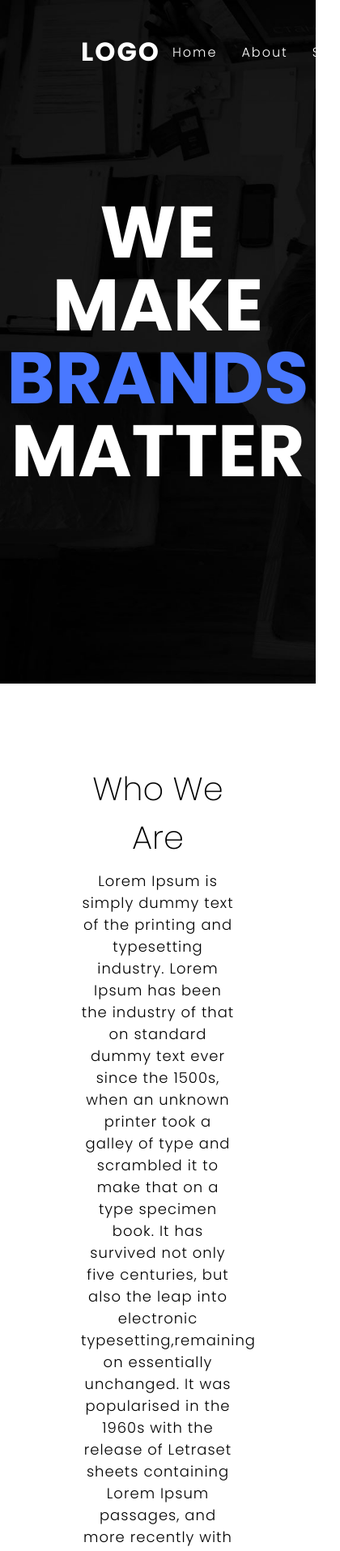
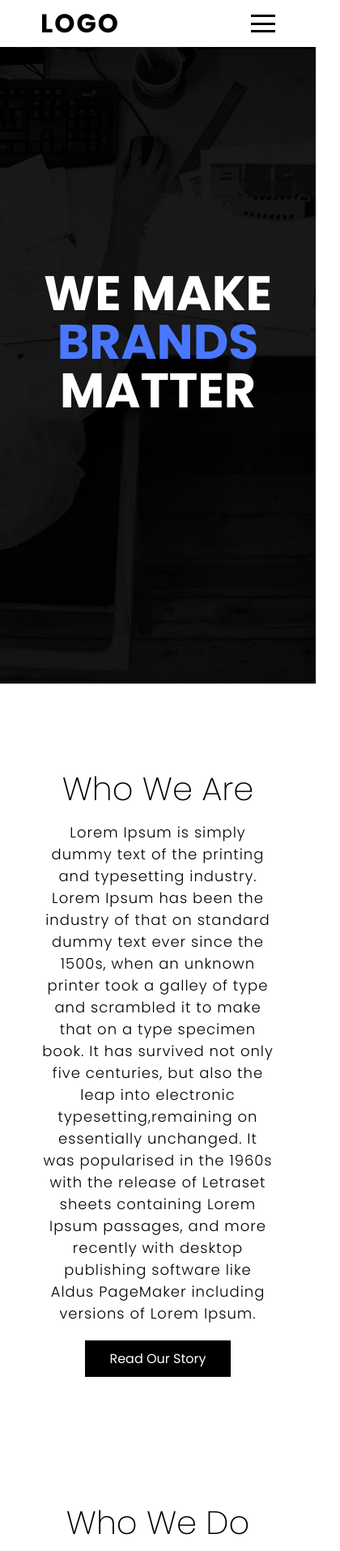
Before and after one commit to nelsonwenner/react-website-design, a React (Create React App) app: page / in a window 390 px wide. Shown: the top 1915 px of the page at 81% size, 420 px wide, since content can reach past the window. Built offline with nearby package versions, Linux system fonts and the light colour scheme.

Commit message:
chore: project finish

```diff
--- a/src/components/about/style.css
+++ b/src/components/about/style.css
@@ -40,3 +40,11 @@ p {
     text-decoration: none;
     color: #fff;
 }
+
+/* Media Query */
+@media (max-width: 992px) {
+
+    .sec {
+        padding: 100px 50px 50px 50px;
+    }
+}
--- a/src/components/banner/style.css
+++ b/src/components/banner/style.css
@@ -20,3 +20,29 @@
 .banner h2 span {
     color: #4978ff;
 }
+
+.banner {
+    background-position: center;
+}
+
+.banner h2 {
+    font-size: 60px;
+    padding: 0 50px;
+}
+
+/* Media Query */
+@media (max-width: 992px) {
+
+    .banner {
+        background-position: center;
+    }
+
+    .banner h2 {
+        font-size: 60px;
+        padding: 0 50px;
+    }
+
+    .sec {
+        padding: 100px 50px 50px 50px;
+    }
+}
--- /dev/null
+++ b/src/components/contact/Contact.js
@@ -0,0 +1,57 @@
+import React, { Component } from 'react';
+import './style.css';
+
+import facebook from '../../assets/img/facebook.png';
+import twitter from '../../assets/img/twitter.png';
+import linkedin from '../../assets/img/linkedin.png';
+
+
+class Contact extends Component {
+
+    render() {
+        return (
+            <section className="sec contact" id="contact">
+                <div className="content-contact">
+                    <div className="mxw800">
+                        <h3>Send Us Message</h3>
+                        <p>
+                            Lorem Ipsum is simply dummy text of the printing and typesetting industry.
+                        </p>
+                    </div>
+                    <div className="contactForm">
+                        <form>
+                            <div className="row100">
+                                <div className="inputBox50">
+                                    <input type="text" name="" placeholder="Full Name"></input>
+                                </div>
+                                <div className="inputBox50">
+                                    <input type="text" name="" placeholder="Email Address"></input>
+                                </div>
+                            </div>
+                            <div className="row100">
+                                <div className="inputBox100">
+                                    <textarea placeholder="Message"></textarea>
+                                </div>
+                            </div>
+                            <div className="row100">
+                                <div className="inputBox100">
+                                    <input type="submit" name="" value="Send"></input>
+                                </div>
+                            </div>
+                        </form>
+                    </div>
+                    <div className="sci">
+                        <ul>
+                            <li><a href="#"><img src={facebook}></img></a></li>
+                            <li><a href="#"><img src={twitter}></img></a></li>
+                            <li><a href="#"><img src={linkedin}></img></a></li>
+                        </ul>
+                    </div>
+                    <p className="copyright">Copyright © Developer by <a href="#">Nelson Dias</a></p>
+                </div>
+            </section>
+        );
+    }
+}
+
+export default Contact;
--- /dev/null
+++ b/src/components/contact/style.css
@@ -0,0 +1,163 @@
+.sec {
+    background: #fff;
+    padding: 100px;
+    min-height: 100vh;
+    display: flex;
+    justify-content: center;
+    align-items: center;
+}
+
+.sec .content-contact {
+    position: relative;
+    text-align: center;
+    width: 100%;
+}
+
+.mxw800 {
+    max-width: 800px;
+    margin: 0 auto;
+}
+
+h3 {
+    font-size: 40px;
+    font-weight: 200;
+    margin-bottom: 10px;
+}
+
+p {
+    position: relative;
+    font-size: 18px;
+    font-weight: 300;
+    margin-bottom: 20px;
+    letter-spacing: 1px;
+}
+
+.contact {
+    background: #000;
+}
+
+.contact h3, .content-contact p {
+    color: #fff !important;
+}
+
+.contactForm {
+    position: relative;
+    max-width: 800px;
+    margin: 0 auto;
+    display: flex;
+}
+
+.contactForm form {
+    width: 100%;
+}
+
+.contactForm .row100 {
+    display: flex;
+    width: 100%;
+}
+
+.contactForm .row100 .inputBox50 {
+    width: 50%;
+    margin: 0 20px;
+}
+
+.contactForm .row100 .inputBox100 {
+    width: 100%;
+    margin: 0 20px;
+}
+
+.contactForm .row100 input, .contactForm .row100 textarea {
+    position: relative;
+    border: none;
+    border-bottom: 1px solid #fff;
+    color: #fff;
+    background: transparent;
+    width: 100%;
+    padding: 10px 0;
+    outline: none;
+    font-size: 18px;
+    font-weight: 300;
+    margin: 20px 0;
+    resize: none;
+}
+
+.contactForm .row100 textarea {
+    height: 100px;
+}
+
+.contactForm .row100 input::placeholder,
+.contactForm .row100 textarea::placeholder {
+    color: rgba(255, 255, 255, 0.5);
+}
+
+.contactForm .row100 input[type="submit"] {
+    background: #fff;
+    color: #000;
+    max-width: 100px;
+    text-transform: uppercase;
+    letter-spacing: 2px;
+    cursor: pointer;
+    font-weight: 500;
+}
+
+.sci {
+    position: relative;
+    display: flex;
+    justify-content: center;
+    align-items: center;
+    margin: 50px 0;
+
+}
+
+.sci ul {
+    display: flex;
+}
+
+.sci ul li {
+    list-style: none;
+}
+
+.sci ul li a {
+    text-decoration: none;
+    display: inline-block;
+    margin: 0 30px;
+}
+
+.sci ul li a img {
+    filter: invert(1);
+    max-width: 40px;
+}
+
+.sci ul li a:hover img {
+    opacity: 0.5;
+}
+
+.copyright a {
+    color: #fff !important;
+}
+
+/* Media Query */
+@media (max-width: 992px) {
+
+    .sec {
+        padding: 100px 50px 50px 50px;
+    }
+
+    .row100 {
+        flex-direction: column;
+    }
+
+    .contactForm .row100 .inputBox50,
+    .contactForm .row100 .inputBox100 {
+        width: 100%;
+        margin: 0;
+    }
+
+    .sci {
+        margin: 20px;
+    }
+
+    .sci ul li a img {
+        font-size: 24px;
+    }
+}
--- a/src/components/header/Header.js
+++ b/src/components/header/Header.js
@@ -17,6 +17,11 @@ class Header extends Component {
         });
     }
 
+    toggle() {
+        const header = document.getElementById('header');
+        header.classList.toggle('active');
+    }
+
     componentWillUnmount() {
         window.removeEventListener('scroll');
     }
@@ -26,13 +31,15 @@ class Header extends Component {
             <header id="header">
                 <a href="#logo" className="logo">Logo</a>
                 <ul>
-                    <li><a href="#home">Home</a></li>
-                    <li><a href="#about">About</a></li>
-                    <li><a href="#services">Services</a></li>
-                    <li><a href="#portfolio">Portfolio</a></li>
-                    <li><a href="#team">Team</a></li>
-                    <li><a href="#contact">Contact</a></li>
+                    <li><a href="#home" onClick={() => this.toggle()}>Home</a></li>
+                    <li><a href="#about" onClick={() => this.toggle()}>About</a></li>
+                    <li><a href="#services" onClick={() => this.toggle()}>Services</a></li>
+                    <li><a href="#portfolio" onClick={() => this.toggle()}>Portfolio</a></li>
+                    <li><a href="#team" onClick={() => this.toggle()}>Team</a></li>
+                    <li><a href="#contact" onClick={() => this.toggle()}>Contact</a></li>
                 </ul>
+                <div className="toggle-header" onClick={() => this.toggle()}>
+                </div>
             </header>
         );
     }
--- a/src/components/header/style.css
+++ b/src/components/header/style.css
@@ -40,12 +40,12 @@ ul li a {
     text-decoration: none;
     color: #fff;
     letter-spacing: 2px;
-    font-weight: 300;
+    font-weight: 400;
     transition: 0.6s;
 }
 
 .sticky {
-    padding: 5px 100px;
+    padding: 5px 60px;
     background: #fff;
     border-bottom: 1px solid rgba(0,0,0,.1);
 }
@@ -53,3 +53,78 @@ ul li a {
 .sticky .logo, .sticky ul li a {
     color: #000;
 }
+
+.toggle-header {
+    display: none;
+}
+
+/* Media Query */
+
+@media (max-width: 992px) {
+
+    .toggle-header {
+        display: block;
+        position: relative;
+        width: 30px;
+        height: 30px;
+        cursor: pointer;
+    }
+
+    .toggle-header:before {
+        content: '';
+        position: absolute;
+        top: 4px;
+        width: 100%;
+        height: 3px;
+        background: #000;
+        z-index: 1;
+        box-shadow: 0 10px 0 #000;
+        transition: 0.5s;
+    }
+
+    .toggle-header:after {
+        content: '';
+        position: absolute;
+        bottom: 4px;
+        width: 100%;
+        height: 3px;
+        background: #000;
+        z-index: 1;
+        transition: 0.5s;
+    }
+
+    header, header .sticky {
+        padding: 5px 50px;
+        background: #fff;
+    }
+
+    header ul {
+        position: absolute;
+        top: 59px;
+        left: 0;
+        width: 100%;
+        height: 100vh;
+        text-align: center;
+        overflow: auto;
+        background: #fff;
+        visibility: hidden;
+        opacity: 0;
+    }
+
+    .active ul {
+        visibility: visible;
+        opacity: 1;
+        display: block;
+        padding-top: 20px;
+    }
+
+    .active ul li a {
+        display: inline-block;
+        margin: 10px 0;
+        font-size: 20px;
+    }
+
+    header .logo, header ul li a {
+        color: #000;
+    }
+}
--- a/src/components/portfolio/style.css
+++ b/src/components/portfolio/style.css
@@ -66,3 +66,11 @@ p {
 .workBox .brand:hover a {
     color: rgba(255, 255, 255, 1);
 }
+
+/* Media Query */
+@media (max-width: 992px) {
+
+    .sec {
+        padding: 100px 50px 50px 50px;
+    }
+}
--- a/src/components/service/style.css
+++ b/src/components/service/style.css
@@ -64,3 +64,15 @@ p {
     text-transform: uppercase;
     font-weight: 700;
 }
+
+/* Media Query */
+@media (max-width: 992px) {
+
+    .sec {
+        padding: 100px 50px 50px 50px;
+    }
+
+    .services .box {
+        width: 100%;
+    }
+}
--- a/src/components/stats/style.css
+++ b/src/components/stats/style.css
@@ -63,3 +63,15 @@ p {
     text-transform: uppercase;
     letter-spacing: 2px;
 }
+
+/* Media Query */
+@media (max-width: 992px) {
+
+    .sec {
+        padding: 100px 50px 50px 50px;
+    }
+
+    #stats {
+        padding-top: 250px;
+    }
+}
--- a/src/components/team/style.css
+++ b/src/components/team/style.css
@@ -99,3 +99,15 @@ p {
     font-size: 12px;
     font-weight: 300;
 }
+
+/* Media Query */
+@media (max-width: 992px) {
+
+    .sec {
+        padding: 100px 50px 50px 50px;
+    }
+
+    h3 {
+        font-size: 36px;
+    }
+}
--- a/src/pages/home/Home.js
+++ b/src/pages/home/Home.js
@@ -7,6 +7,7 @@ import Service from '../../components/service/Service';
 import Stats from '../../components/stats/Stats';
 import Portfolio from '../../components/portfolio/Portfolio';
 import Team from '../../components/team/Team';
+import Contact from '../../components/contact/Contact';
 
 
 class Home extends Component {
@@ -21,6 +22,7 @@ class Home extends Component {
                 <Stats></Stats>
                 <Portfolio></Portfolio>
                 <Team></Team>
+                <Contact></Contact>
             </>
         );
     }
```
